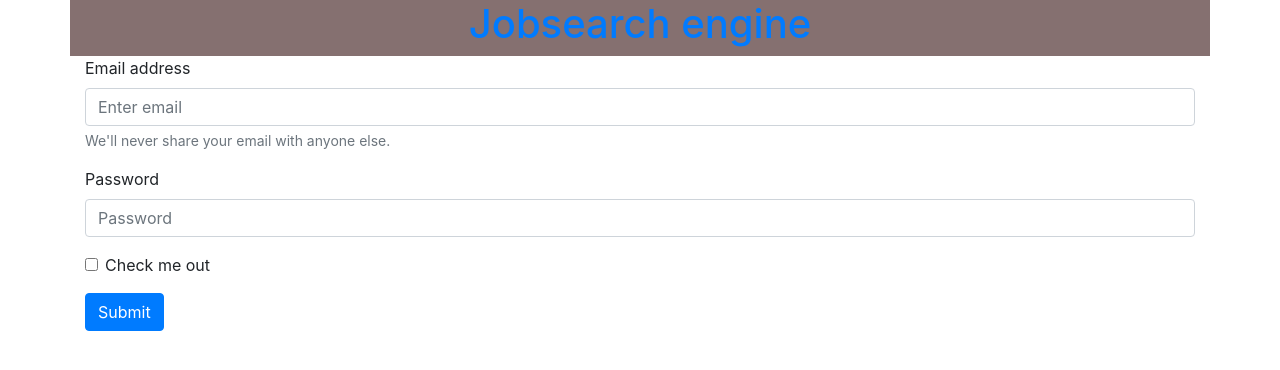
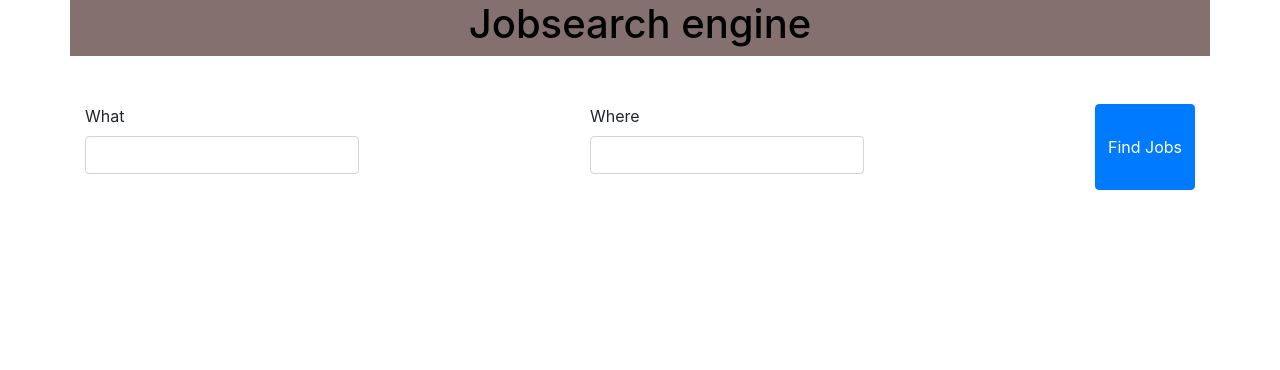
Before and after one commit to zenocoz/M7-D4-thunks, a React (Create React App) app: page / in a window 1280 px wide. Shown: the top 370 px of the page. Built offline with nearby package versions, Linux system fonts and the light colour scheme.

Commit message:
added cors proxy

```diff
--- a/src/App.css
+++ b/src/App.css
@@ -40,3 +40,7 @@
 .background-div {
   background-color: rgb(133, 112, 112);
 }
+
+.background-div h1 {
+  color: black;
+}
--- a/src/App.js
+++ b/src/App.js
@@ -1,4 +1,3 @@
-import logo from "./logo.svg"
 import "bootstrap/dist/css/bootstrap.min.css"
 import { Container, Row, Col } from "react-bootstrap"
 import { Route, Link } from "react-router-dom"
--- a/src/components/SearchFields/index.js
+++ b/src/components/SearchFields/index.js
@@ -2,28 +2,69 @@ import React, { Component } from "react"
 import { Form, Button } from "react-bootstrap"
 
 export default class SearchFields extends Component {
+  state = {
+    jobs: [],
+    position: { description: " ", location: " " },
+  }
+
+  handleChange = (e) => {
+    this.setState({
+      position: { ...this.state.position, [e.target.name]: e.target.value },
+    })
+  }
+
+  submitSearch = async (e) => {
+    e.preventDefault()
+    console.log("OK")
+    let response = await fetch(
+      `https://fede-observablehq.herokuapp.com/https://jobs.github.com/positions.json?description=frontend&location=berlin`
+    )
+    let data = await response.json()
+    console.log(data)
+  }
+
+  //   componentDidMount = async () => {
+  //     let response = await fetch(
+  //       `https://fede-observablehq.herokuapp.com/https://jobs.github.com/positions.json?description=frontend&location=berlin`
+  //     )
+  //     let data = await response.json()
+  //     console.log(data)
+  //   }
+
   render() {
     return (
-      <Form>
-        <Form.Group controlId="formBasicEmail">
-          <Form.Label>Email address</Form.Label>
-          <Form.Control type="email" placeholder="Enter email" />
-          <Form.Text className="text-muted">
-            We'll never share your email with anyone else.
-          </Form.Text>
-        </Form.Group>
+      <div className="search-fields mt-5">
+        <Form
+          className="d-flex flex-row justify-content-between"
+          onSubmit={this.submitSearch}
+        >
+          <Form.Group>
+            <Form.Label>What</Form.Label>
+            <Form.Control
+              type="text"
+              placeholder="Enter the job description"
+              name="description"
+              value={this.state.position.description}
+              onChange={this.handleChange}
+            />
+          </Form.Group>
 
-        <Form.Group controlId="formBasicPassword">
-          <Form.Label>Password</Form.Label>
-          <Form.Control type="password" placeholder="Password" />
-        </Form.Group>
-        <Form.Group controlId="formBasicCheckbox">
-          <Form.Check type="checkbox" label="Check me out" />
-        </Form.Group>
-        <Button variant="primary" type="submit">
-          Submit
-        </Button>
-      </Form>
+          <Form.Group>
+            <Form.Label>Where</Form.Label>
+            <Form.Control
+              type="text"
+              placeholder="Enter the location"
+              name="location"
+              value={this.state.position.location}
+              onChange={this.handleChange}
+            />
+          </Form.Group>
+
+          <Button className="m" variant="primary" type="submit">
+            Find Jobs
+          </Button>
+        </Form>
+      </div>
     )
   }
 }
```
Also changed, not shown: 1 other file (tests, documents, lock files or other folders).
